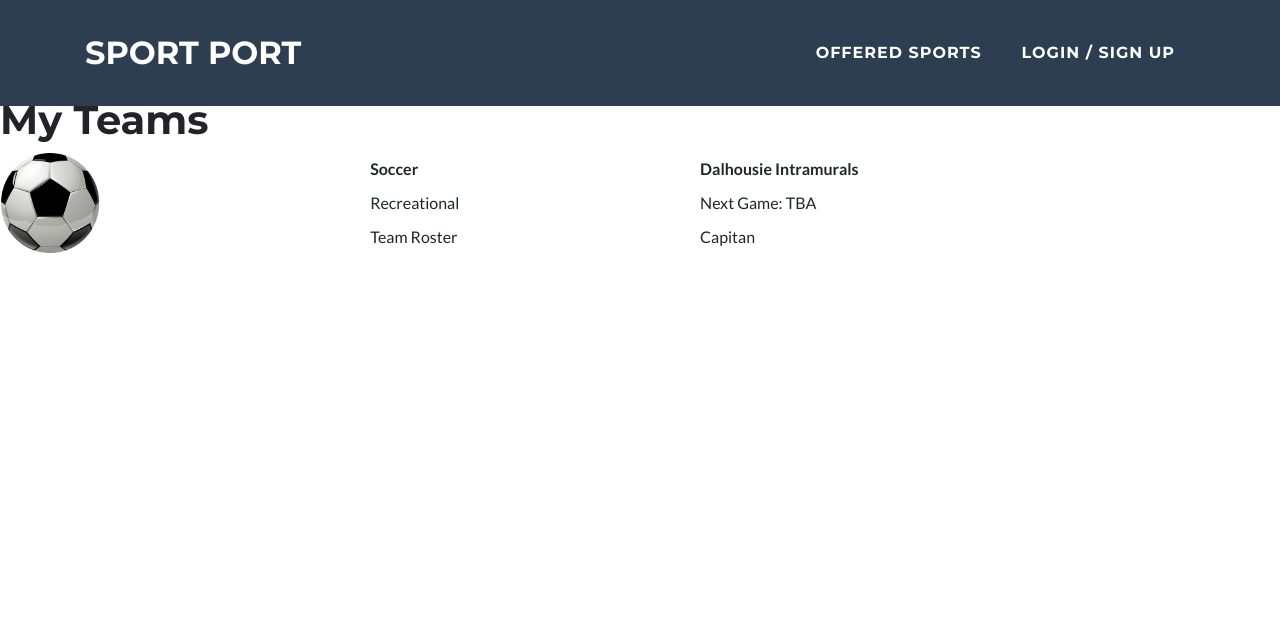
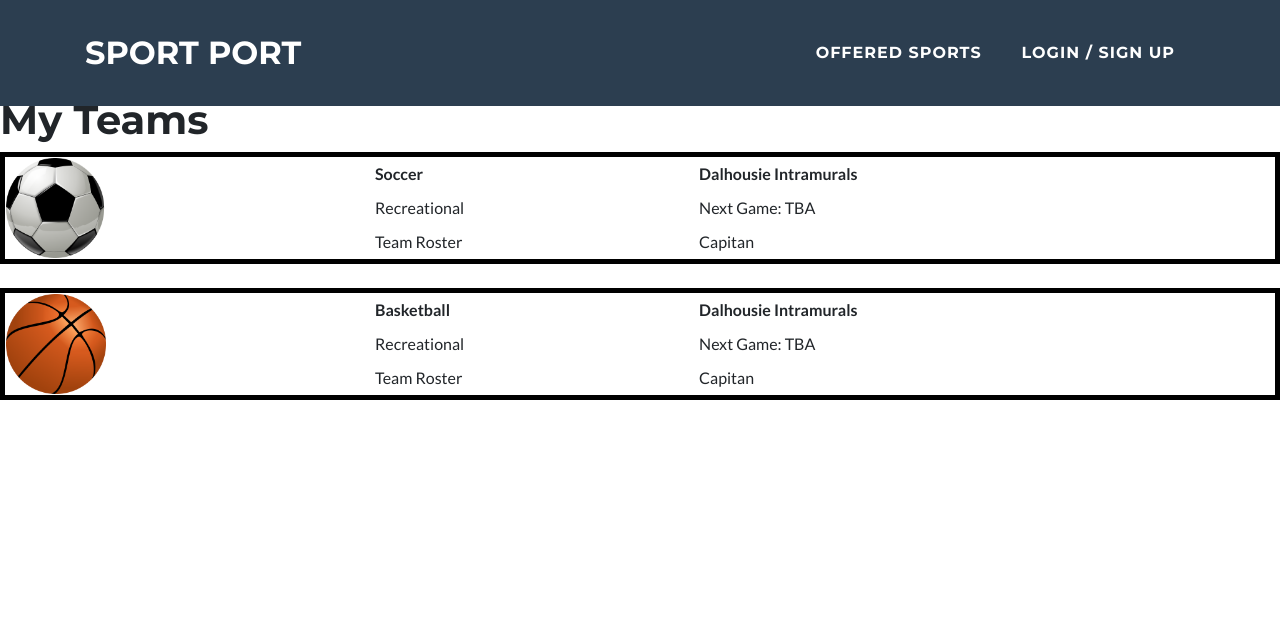
Before and after one commit to 0xMack/sportport, a PHP site: page /myTeams.php in a window 1280 px wide. Shown: the top 640 px of the page. Run offline with PHP 8.4, Linux system fonts and the light colour scheme.

Commit message:
myTeams and profile link to teams

```diff
--- a/myteams.php
+++ b/myteams.php
@@ -24,6 +24,10 @@
     <link href="css/freelancer.css" rel="stylesheet">
 
     <style>
+
+      table {
+        border: 5px solid black
+      }
       th {
         text-align: left;
       }
@@ -71,7 +75,23 @@
         <td>Next Game: TBA</td>
       </tr>
       <tr>
-        <td rowspan="8">Team Roster</td>
+        <td>Team Roster</td>
+        <td>Capitan</td>
+      </tr>
+    </table>
+    <br/>
+    <table style="width:100%">
+      <tr>
+        <th rowspan="3"><img src="img/sports/basketball.png" alt="basketball" height=100 width=100></th>
+        <th>Basketball</th>
+        <th>Dalhousie Intramurals</th>
+      </tr>
+      <tr>
+        <td>Recreational</td>
+        <td>Next Game: TBA</td>
+      </tr>
+      <tr>
+        <td>Team Roster</td>
         <td>Capitan</td>
       </tr>
     </table>
--- a/profile.php
+++ b/profile.php
@@ -50,7 +50,8 @@
 
 <section style=>
 <h1>Profile</h1>
-    <p>User profile: Link to myTeams will show here</p>
+    <p>User profile: Link to myTeams will show here: </p>
+    <a href="myTeams.php"> myTeams </a>
 </section>
 
     <footer class="copyright py-4 text-center text-white" id="footer">
```
